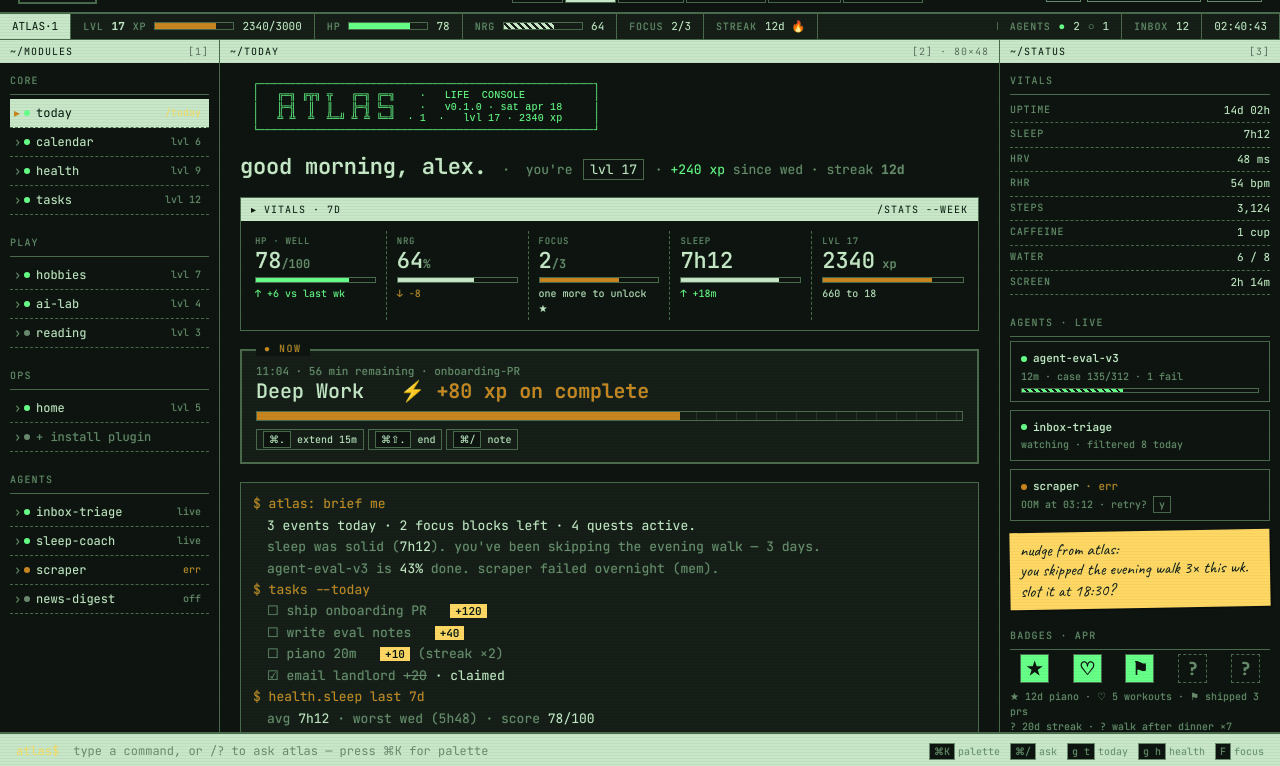
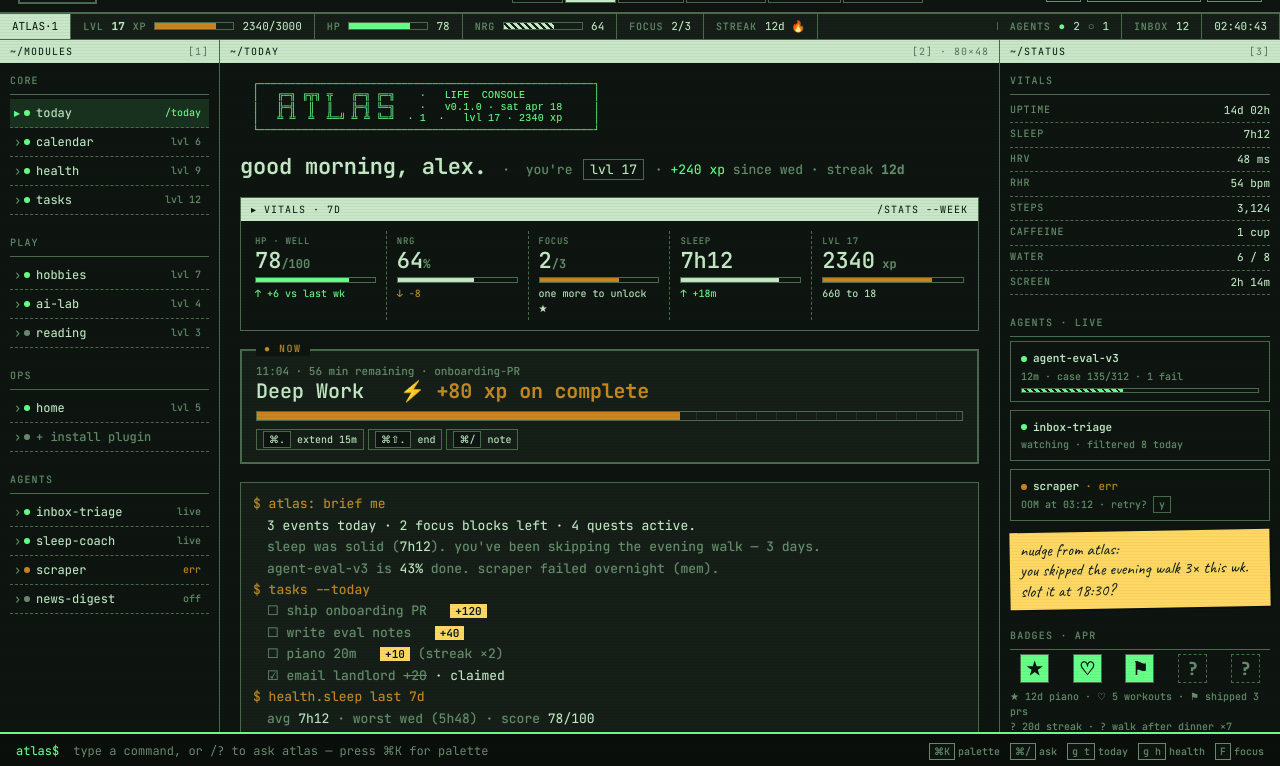
Before and after one commit to dontcallmejames/atlas-1, a website built with Vite: page apps/console/index.html in a window 1280 px wide. Shown: the part 32-798 px from the top of the page. Built offline with nearby package versions, Linux system fonts and the light colour scheme.

Commit message:
fix(console): dark-mode contrast for cmdbar and home modlist
Swap tomato-orange accent for phosphor-green on cmdbar prompt/input and
home module-list active state in dark mode. Darken cmdbar background and
strengthen top border so it reads as a distinct element. Light mode
unchanged. All pairs meet WCAG AA contrast.

```diff
--- a/apps/console/public/console.css
+++ b/apps/console/public/console.css
@@ -1585,3 +1585,22 @@ html, body {
 [data-theme="dark"] .gh-grid .c.l1 { background: rgba(102,255,136,0.18); }
 [data-theme="dark"] .gh-grid .c.l2 { background: rgba(102,255,136,0.5); }
 [data-theme="dark"] .gh-grid .c.l3 { background: var(--accent-green); }
+
+/* ---------- Dark-mode contrast fixes ---------- */
+/* Command bar: dark background with phosphor accent + stronger border so it reads as a distinct element */
+[data-theme="dark"] .cmdbar {
+  background: #0a0f0b;
+  color: var(--ink);
+  border-top: var(--rule-bold) solid var(--accent-green);
+}
+[data-theme="dark"] .cmdbar .prompt { color: var(--accent-green); }
+[data-theme="dark"] .cmdbar .in { color: var(--ink); }
+[data-theme="dark"] .cmdbar .in::placeholder { color: var(--muted); }
+
+/* Home module list: phosphor green for active row, arrow, and lvl tag (not tomato orange) */
+[data-theme="dark"] #scr-home .modlist li.active {
+  background: rgba(102, 255, 136, 0.12);
+  color: var(--ink);
+}
+[data-theme="dark"] #scr-home .modlist li.active::before { color: var(--accent-green); }
+[data-theme="dark"] #scr-home .modlist li.active .lvl { color: var(--accent-green); }
```
